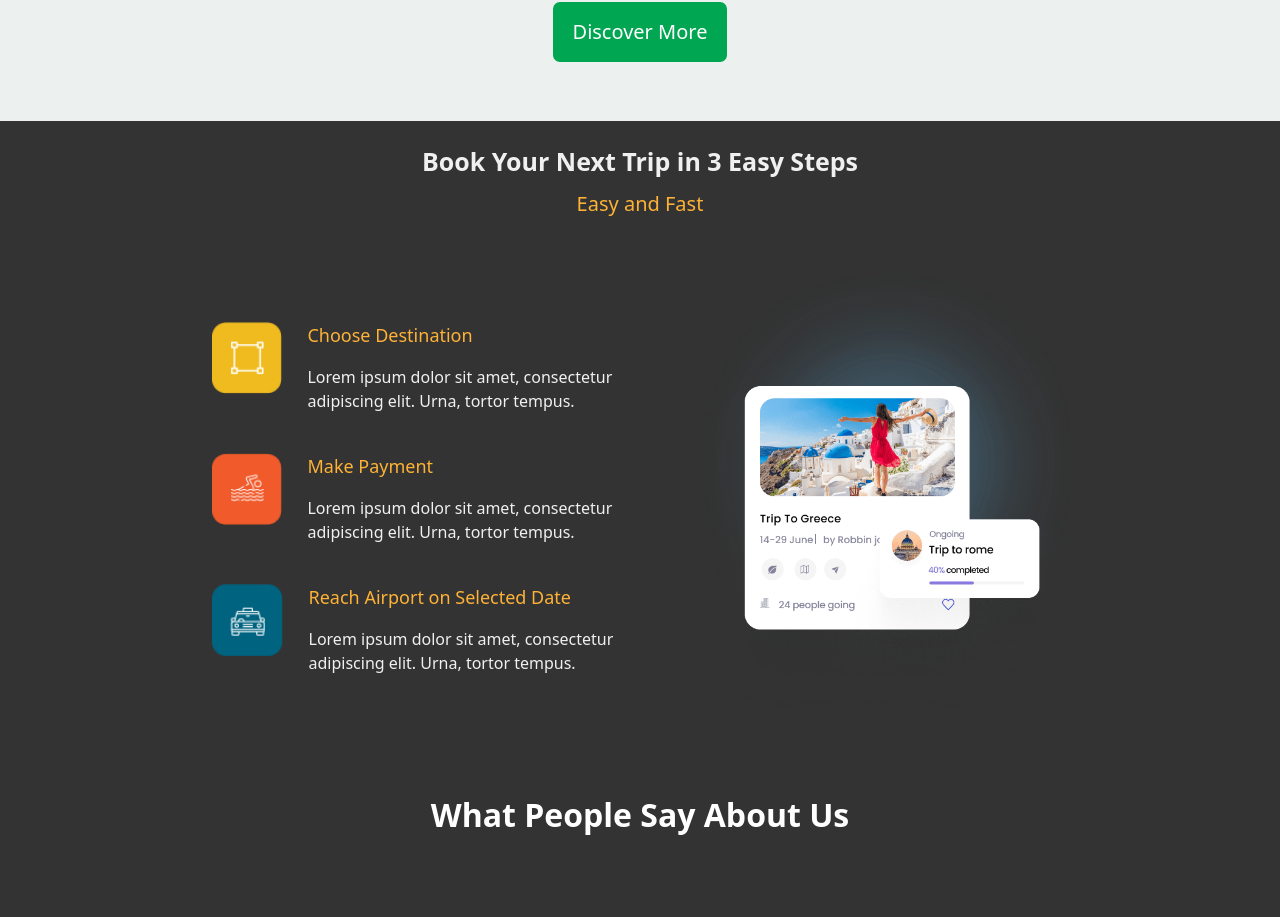
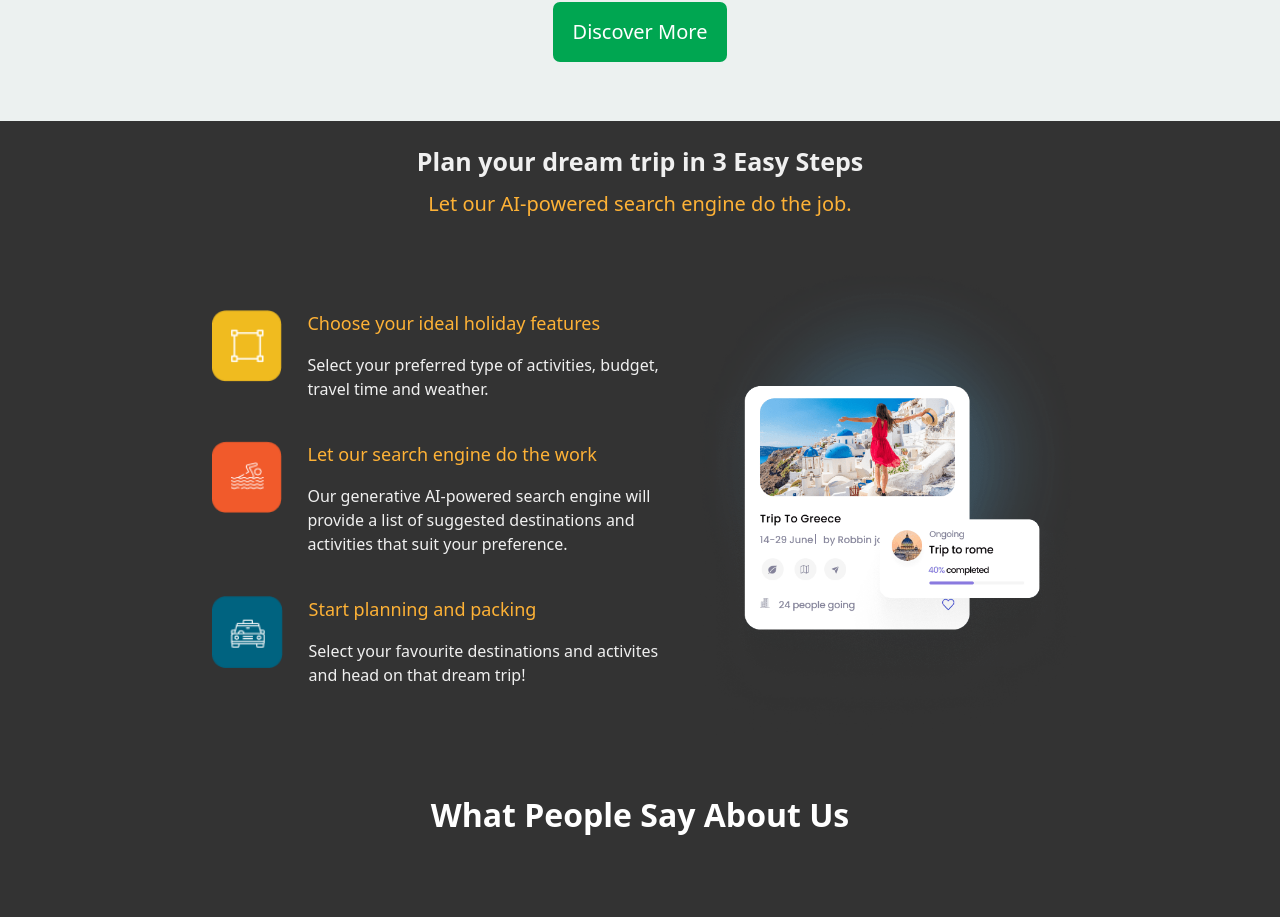
Before and after one commit to nishant-ai/TravelGo, a React (Create React App) app: page / in a window 1280 px wide. Shown: the part 3359-4276 px from the top of the page. Built offline with nearby package versions, Linux system fonts and the light colour scheme.

Commit message:
trial commit

```diff
--- a/src/components/BookingSteps.js
+++ b/src/components/BookingSteps.js
@@ -5,23 +5,23 @@ import Step from './Step'
 function BookingSteps() {
   return (
     <Container style={{background: '#333'}}>
-        <Title>Book Your Next Trip in 3 Easy Steps</Title>
-        <TitleMini>Easy and Fast</TitleMini>
+        <Title>Plan your dream trip in 3 Easy Steps</Title>
+        <TitleMini>Let our AI-powered search engine do the job.</TitleMini>
         <Body>
             <Left>
                 <Step
-                title='Choose Destination'
-                text='Lorem ipsum dolor sit amet, consectetur adipiscing elit. Urna, tortor tempus.'
+                title='Choose your ideal holiday features'
+                text='Select your preferred type of activities, budget, travel time and weather.'
                 image='step1.png'
                 />
                 <Step
-                title='Make Payment'
-                text='Lorem ipsum dolor sit amet, consectetur adipiscing elit. Urna, tortor tempus.'
+                title='Let our search engine do the work'
+                text='Our generative AI-powered search engine will provide a list of suggested destinations and activities that suit your preference.'
                 image='step2.png'
                 />
                 <Step
-                title='Reach Airport on Selected Date'
-                text='Lorem ipsum dolor sit amet, consectetur adipiscing elit. Urna, tortor tempus.'
+                title='Start planning and packing'
+                text='Select your favourite destinations and activites and head on that dream trip!'
                 image='step3.png'
                 />
             </Left>
@@ -43,7 +43,7 @@ const Container = styled.div`
         display: grid;
         width: 100%;
         height: 100%;
-        padding: 30px 16px;
+        padding: 20px 16px;
         }
 `
 
--- a/src/components/SignIn.js
+++ b/src/components/SignIn.js
@@ -8,7 +8,7 @@ const SignIn = () => {
             <Container>
                 <InnerContainer>
                     <LoginContainer>
-                        <Heading>Welcome back to <TitleName>TravelGo</TitleName></Heading>
+                        <Heading>Welcome back to <TitleName>WhereToGo</TitleName></Heading>
                         <EmailInput placeholder='Enter your email'/>
                         <PasswordInput placeholder='Enter your password'/>
                         <LoginButton>LOGIN</LoginButton>
```
